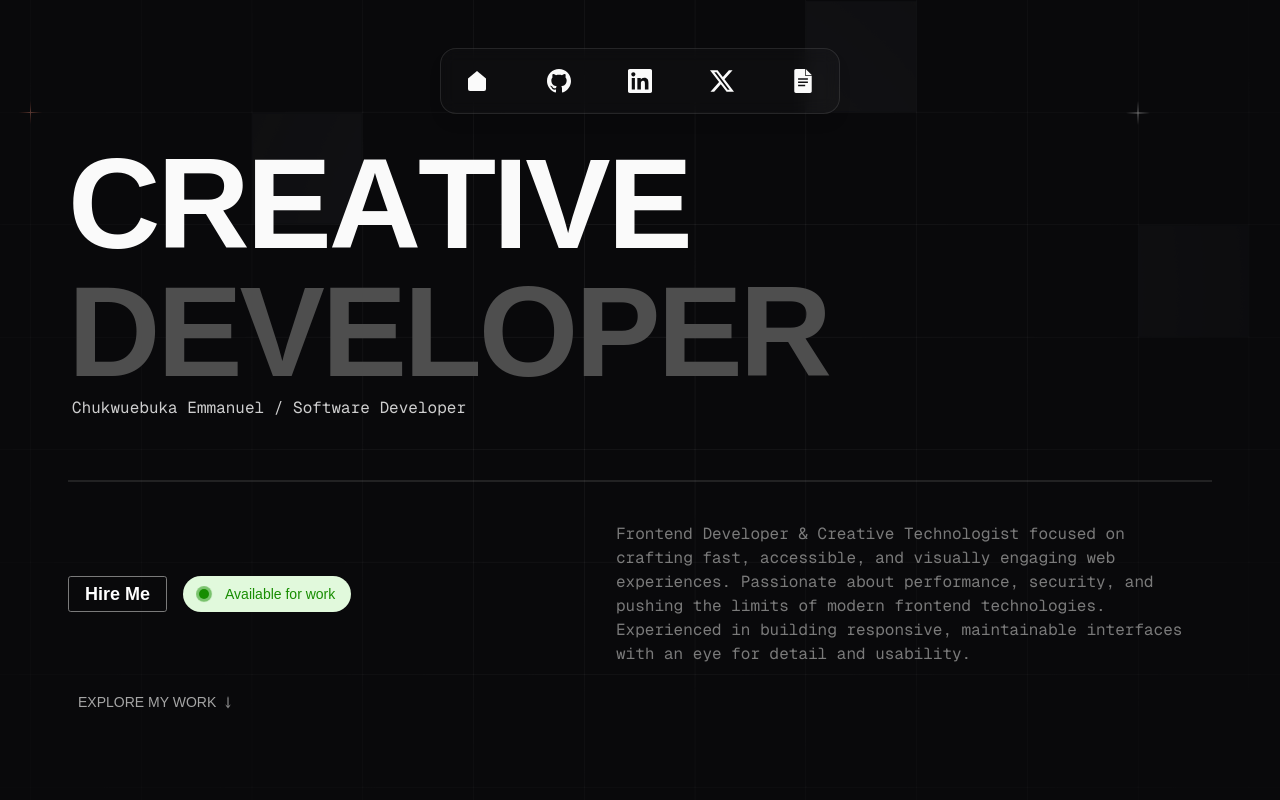
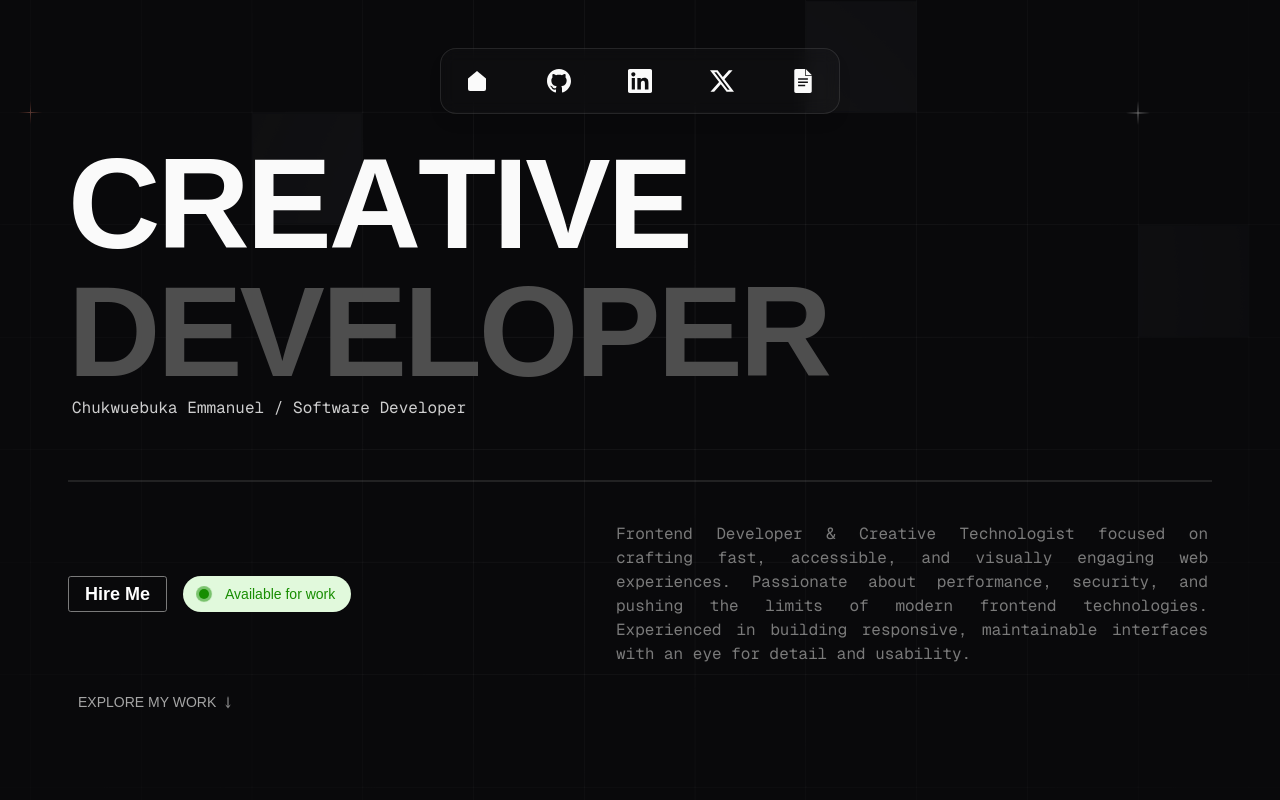
Before and after one commit to Chukwuebuka98/Portfolio, a Next.js app: page / in a window 1280 px wide. Shown: the top 800 px of the page. Built offline with nearby package versions, Linux system fonts and the light colour scheme; a web font is replaced by a local one.

Commit message:
Hero section font size adjusted

```diff
--- a/components/Hero.tsx
+++ b/components/Hero.tsx
@@ -108,7 +108,7 @@ const Hero = () => {
               Available for work
             </div>
           </div>
-          <p className="font-mono text-xs md:text-sm lg:text-base text-[var(--brown-color-2)] px-1 max-w-[400px] md:max-w-[600px] md:leading-6 hidden md:block">
+          <p className="font-mono text-xs md:text-sm lg:text-base text-[var(--brown-color-2)] px-1 max-w-[400px] md:max-w-[600px] text-justify md:leading-6 hidden md:block">
             <TextEffect as="span" per="line" preset="fade-in-blur">
               Frontend Developer & Creative Technologist focused on crafting
               fast, accessible, and visually engaging web experiences.
```
